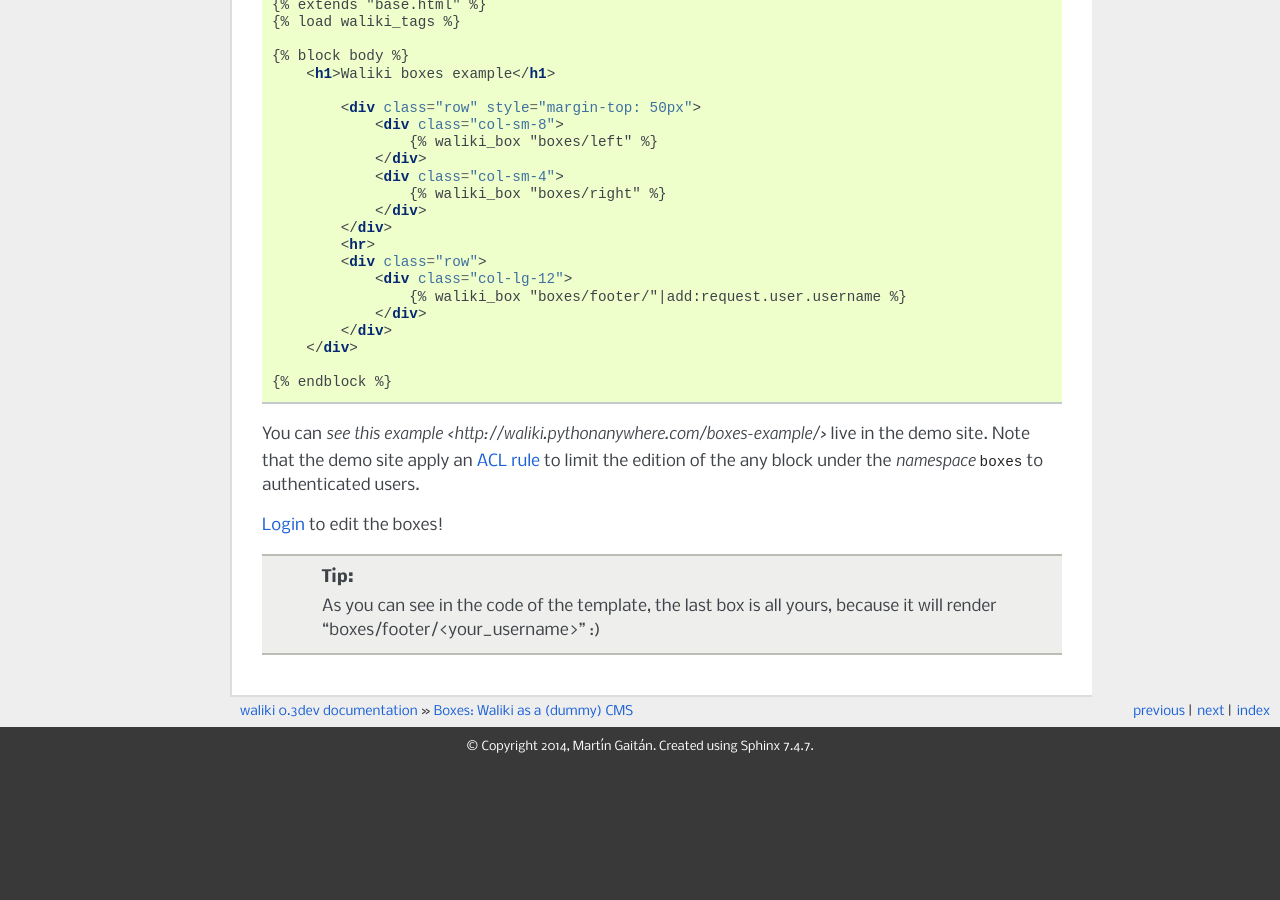
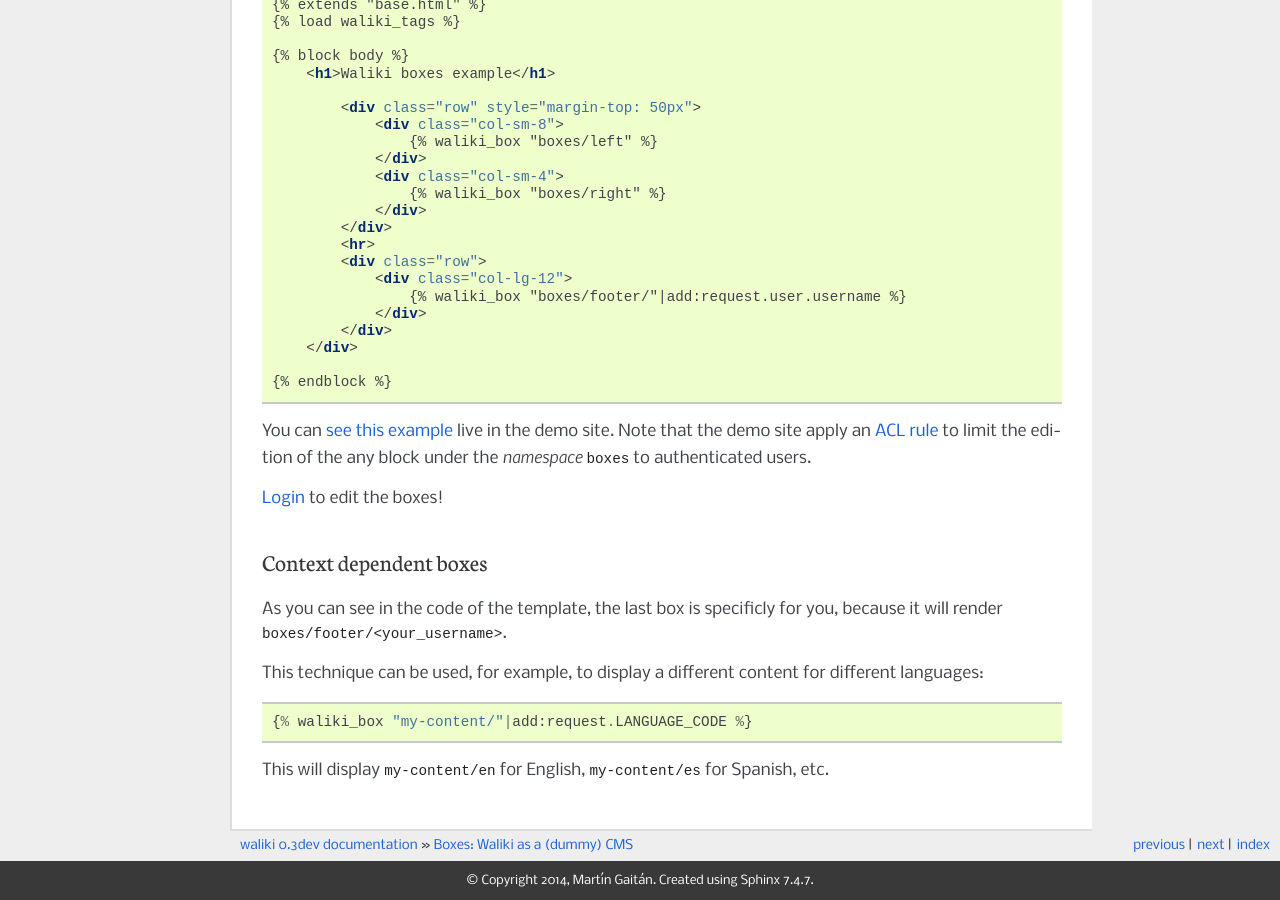
Before and after one commit to mgaitan/waliki, a Sphinx documentation site: the page built from docs/boxes.rst, in a window 1280 px wide and 900 px high, scrolled down 572 px. Built offline with Sphinx 7.4.7, drawn with Linux system fonts in a browser that asks for light colours; before the commit the page ends 1338 px from its top, so only the background shows below that; some of the changed text lies outside the part shown.

Commit message:
more on boxes

```diff
--- a/docs/boxes.rst
+++ b/docs/boxes.rst
@@ -48,10 +48,19 @@
 
     {% endblock %}
 
-You can `see this example <http://waliki.pythonanywhere.com/boxes-example/>` live in the demo site. Note that the demo site apply an :ref:`ACL rule <acl_>`
+You can `see this example <http://waliki.pythonanywhere.com/boxes-example/>`_ live in the demo site. Note that the demo site apply an :ref:`ACL rule <acl_>`
 to limit the edition of the any block under the *namespace* ``boxes``  to authenticated users.
 
 `Login <http://waliki.pythonanywhere.com/accounts/login/?next=/boxes-example/>`_ to edit the boxes!
 
-.. tip:: As you can see in the code of the template, the last box is all yours,
-         because it will render "boxes/footer/<your_username>" :)
+Context dependent boxes
+------------------------
+
+As you can see in the code of the template, the last box is specificly for  you, because it will render ``boxes/footer/<your_username>``.
+
+This technique can be used, for example, to display a different content
+for different languages::
+
+    {% waliki_box "my-content/"|add:request.LANGUAGE_CODE %}
+
+This will display ``my-content/en`` for English, ``my-content/es`` for Spanish, etc.
```
Also changed, not shown: other parts of docs/boxes.rst (+2 -2 lines).
